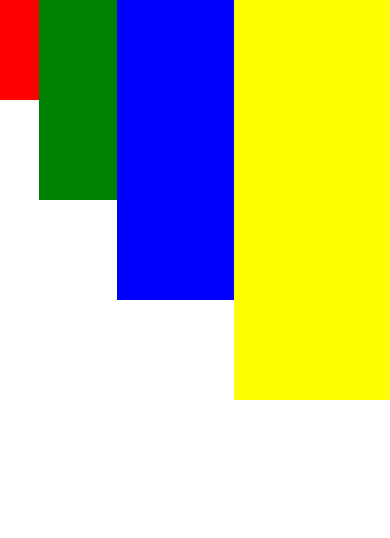
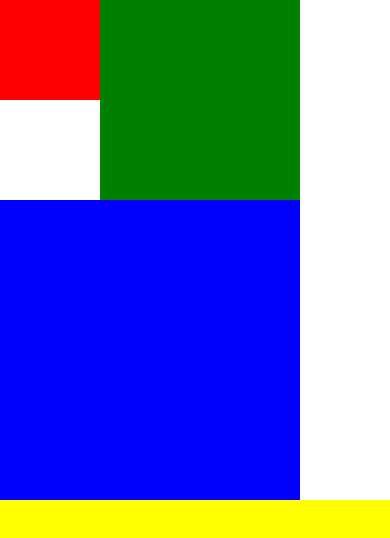
Before and after one commit to joaolenia/aprendendo-frontEnd, a plain HTML site: page flexbox/index.html in a window 390 px wide. Drawn offline with Linux system fonts and the light colour scheme.

Commit message:
deixando responsivo a baio de 768px

```diff
--- a/flexbox/assets/css/style.css
+++ b/flexbox/assets/css/style.css
@@ -5,7 +5,7 @@
    }
    .container{
     display: flex;
-   justify-content: end;
+
 
    }
    .box1{
@@ -28,3 +28,10 @@
     width: 400px;
     height: 400px;
    }
+
+   @media screen and (max-width:768px) {
+    .container{
+    display: flex;
+    flex-wrap: wrap;
+    }
+}
```
